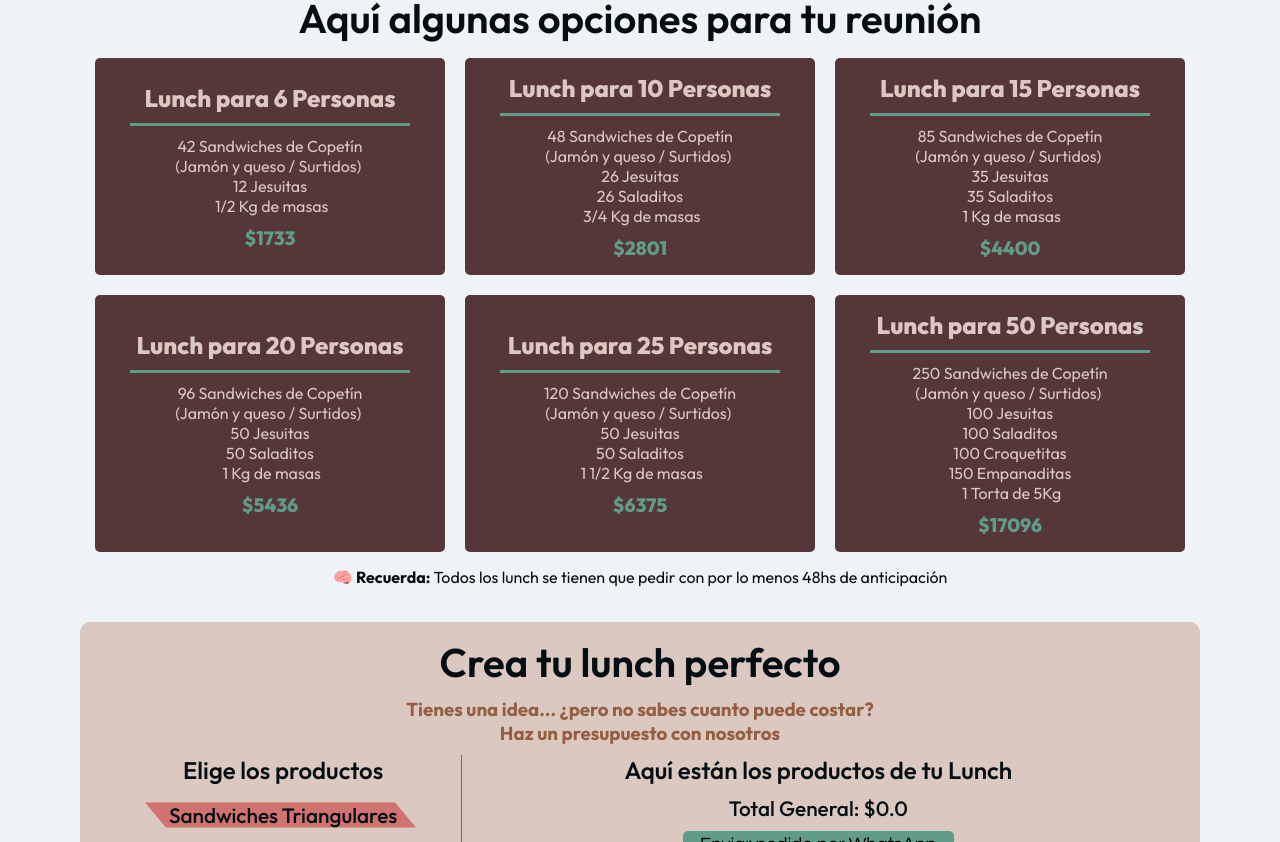
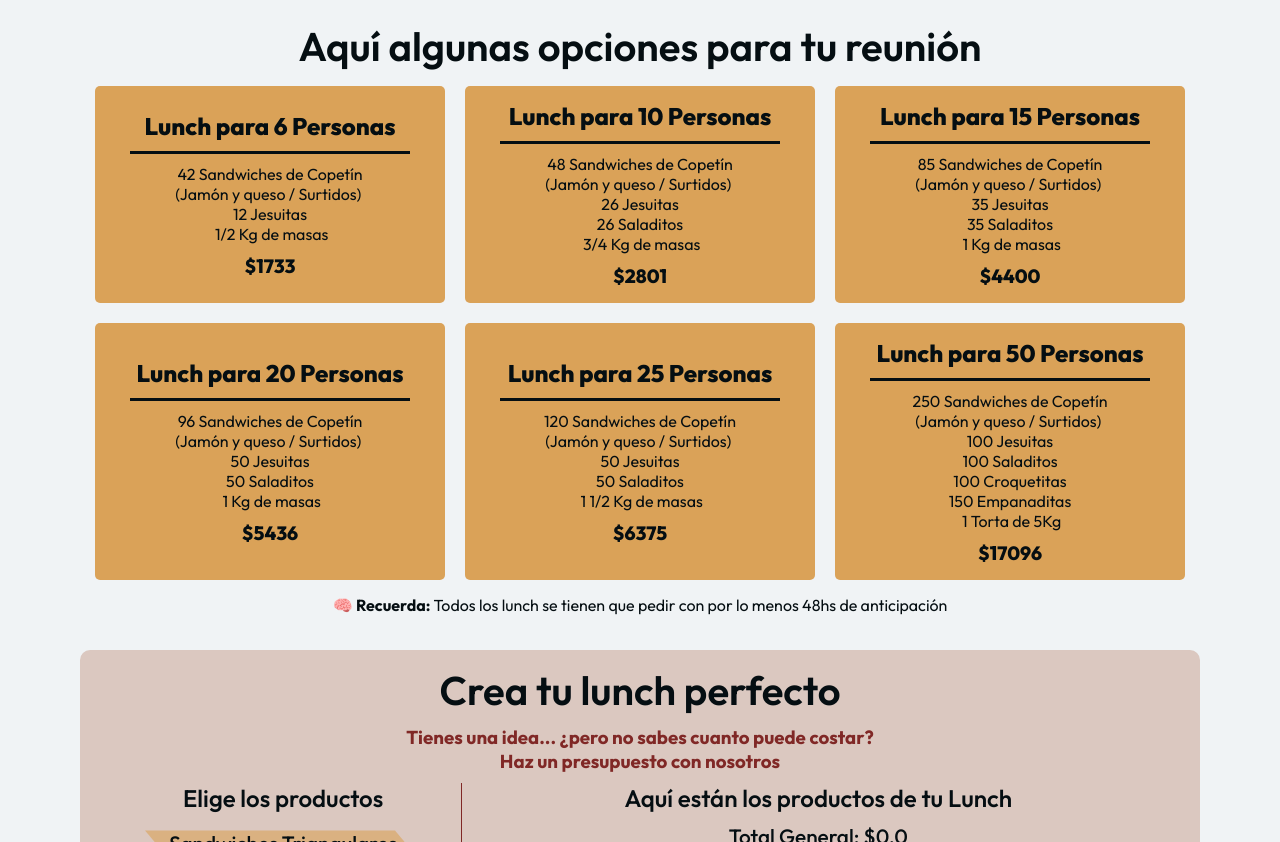
Before and after one commit to Veneburon15/panaderia_josefina, a React (Vite) app: page /lunchService in a window 1280 px wide. Shown: the part 818-1660 px from the top of the page. Built offline with nearby package versions, Linux system fonts and the light colour scheme.

Commit message:
Color pallete selection, ContactPage Basic LayOut

```diff
--- a/src/Pages/Contact/ContactPage.jsx
+++ b/src/Pages/Contact/ContactPage.jsx
@@ -5,27 +5,29 @@ const ContactPage = () => {
 
   return (
     <main className='contactMain'>
-      <section className='contactoLeftSection'>
+      <section className='topSectionContainer'>
+        <div className='contactoLeftDiv'>
           <h2>¡Escríbenos Por WhatsApp!</h2>
           <p>Si necesitas algún presupuesto o tienes alguna consulta sobre nuestros productos, no dudes en escribirnos</p>
           <button>
             <a href={`https://wa.me/${phoneNumber}`}
-          //   className={`whatsapp-button ${showButton ? 'show' : 'hide'}`}
               target="_blank"
               rel="noopener noreferrer">
                 Escríbenos
                 {/* <img src={WppIcon} alt="ícono de WhatsApp" className='iconWpp'/> */}
             </a>
           </button>
-      </section>
-      <section className='schedule'>
+        </div>
+        <div className='schedule'>
           <h2>Nuestro horario</h2>
           <h3>Todos los días</h3>
           <p>Desde las 6:30hs hasta las 20:00hs</p>
           <p>Nos encontrarás cocinando los mejores productos para que deleites tu paladar</p>
+        </div>
       </section>
-      <section className='map'>
-        {/* AQUI COLOCAREMOS EL MAPA */}
+      <section className='mapContainer'>
+        <h2 className=''>¿Dónde nos encontramos?</h2>
+        <iframe className='Map' src="https://www.google.com/maps/embed?pb=!1m18!1m12!1m3!1d26192.985137133215!2d-56.22575011700157!3d-34.85313302781232!2m3!1f0!2f0!3f0!3m2!1i1024!2i768!4f13.1!3m3!1m2!1s0x95a1d54a10c82889%3A0x68a17f2e633d403c!2sPanader%C3%ADa%20Josefina!5e0!3m2!1ses!2suy!4v1674613613299!5m2!1ses!2suy"></iframe>
       </section>
     </main>
   )
--- /dev/null
+++ b/src/scss/_contactPage.scss
@@ -0,0 +1,60 @@
+.contactMain{
+    @include flex_column;
+    text-align: center;
+    padding: 25px 80px 25px 80px;
+    gap: 30px;
+
+    .topSectionContainer{
+        @include flex_row;
+        height: max-content;
+
+
+        .contactoLeftDiv{
+            @include flex_column;
+            width: 50%;
+            gap: 10px;
+            align-items: center;
+            background-color: $primary-logo-color;
+            border-radius: $border-radius;
+            padding: 25px;
+
+
+            button{
+                width: max-content;
+                border-radius: 5px;
+                border: solid 1px ;
+                padding: 7px 30px 7px 30px;
+                a{
+                    font-size: 1rem;
+                    font-weight: 500;
+                    font-family: $headers-font-Outfit;
+                }
+            }
+        }
+        .schedule{
+            @include flex_column;
+            width: 50%;
+            gap: 10px;
+            padding: 25px;
+
+            h3{
+                font-size: 1.5rem;
+            }
+            p{
+                font-size: 1.1rem;
+            }
+        }
+    }
+
+    .mapContainer{
+        @include flex_column;
+        height: 70vh;
+        gap: 15px;
+
+        .Map{
+            width: 100%;
+            height: 100%;
+            border: none;
+        }
+    }
+}
--- a/src/scss/_lunchService.scss
+++ b/src/scss/_lunchService.scss
@@ -159,7 +159,7 @@
                 text-align: center;
                 width: 100%;
                 height: 100%;
-                background-color: $terciary-background-color;
+                background-color: $secondary-background-color;
                 border-radius: 5px;
                 padding: 15px 0;
                 gap: 10px;
@@ -167,18 +167,18 @@
                 h4{
                     font-size: 1.5rem;
                     font-weight: 800;
-                    color: $secondary-font-color;
+                    color: $main-font-color;
                 }
 
                 .decorationSpan{
                     height: 3px;
                     width: 80%;
-                    background-color: $secondary-complementary-color;
+                    background-color: $main-font-color
                 }
 
                 p{
                     font-weight: 700;
-                    color: $secondary-complementary-color;
+                    color: $main-font-color;
                 }
 
                 pre{
@@ -187,7 +187,7 @@
                     font-family: $headers-font-Outfit;
                     text-wrap:balance;
                     font-weight: 400;
-                    color: $secondary-font-color;
+                    color: $main-font-color;
                 }
 
                 .lunchExtraData{
@@ -275,6 +275,7 @@
                             z-index: 2;
                             position: relative;
                             background-color: transparent;
+                            width: 100%;
                         }
 
                         span {
@@ -294,6 +295,7 @@
                     .toggleTrigger:hover{
                         span{
                             background-color: $primary-color;
+                            transform: translate(-57%, -50%) skewX(-40deg);
 
                         }
                     }
--- a/src/scss/_variables.scss
+++ b/src/scss/_variables.scss
@@ -9,21 +9,106 @@ $secondary-font-color: #dbc8c0;
 // $background-color: #232020;
 
 // PALETTE
-$primary-color: #955E42;
-$complementary-main-color: #ff6f0e;
-$primary-logo-color: #ca3a3a;
-$secondary-color: #fcca46;
-$terciary-color: #233d4d;
-$main-complementary-color: #a1c181;
-$secondary-complementary-color: #619b8a;
+// $primary-color: #955E42;
+// $complementary-main-color: #ff6f0e;
+// $primary-logo-color: #ca3a3a;
+// $secondary-color: #fcca46;
+// $terciary-color: #233d4d;
+// $main-complementary-color: #a1c181;
+// $secondary-complementary-color: #619b8a;
 
-// // BACKGROUND COLORS
-$main-background-color: #104C64;
-$secondary-background-color: #B58863;
-$terciary-background-color: #553739;
-$complementary-background-color: #232020;
+// // // BACKGROUND COLORS
+// $main-background-color: #104C64;
+// $secondary-background-color: #B58863;
+// $terciary-background-color: #553739;
+// $complementary-background-color: #232020;
 $whatsApp-background: #25d366;
+
+
+//Paleta 1
+// // $primary-color:#F3E5D9;
+// // $complementary-main-color: #ECD4B4;
+// // $primary-logo-color: #FFBE98;
+// // $secondary-color: #C96C53;
+// // $terciary-color: #DC8036;
+// // $main-complementary-color: #77503D;
+// // $secondary-complementary-color: #77503D;
+// // $complementary-background-color: #C96C53;
+// // $main-background-color: #ECD4B4;
+// // $secondary-background-color: #F3E5D9;
+// // $terciary-background-color: #DC8036;
+
+
+//Paleta 2
+// // $primary-color:#F7F1E6;
+// // $complementary-main-color: #A8744F;
+// // $primary-logo-color: #90AEB2;
+// // $secondary-color: #DD8E75;
+// // $terciary-color: #B6594C;
+// // $main-complementary-color: #37514D;
+// // $secondary-complementary-color: #37514D;
+// // $complementary-background-color: #B6594C;
+// // $main-background-color: #90AEB2;
+// // $secondary-background-color: #DD8E75;
+// // $terciary-background-color: #A8744F;
+
+
+//Paleta 3
+// $primary-color:#EFE7DA;
+// $complementary-main-color: #E1DACA;
+// $primary-logo-color: #C1B6A4;
+// $secondary-color: #F6F5EC;
+// $terciary-color: #B29079;
+// $main-complementary-color: #B29079;
+// $secondary-complementary-color: #C1B6A4;
+// $complementary-background-color: #F6F5EC;
+// $main-background-color: #E1DACA;
+// $secondary-background-color: #EFE7DA;
+// $terciary-background-color: #B29079;
+
+//paleta 4
+// $primary-color:#3B352B;
+// $complementary-main-color: #F7F3E3;
+// $primary-logo-color: #B3B6B7;
+// $secondary-color: #6F1A07;
+// $terciary-color: #4D1E10;
+// $main-complementary-color: #2B211B;
+// $secondary-complementary-color: #2B211B;
+// $complementary-background-color: #4D1E10;
+// $main-background-color: #6F1A07;
+// $secondary-background-color: #B3B6B7;
+// $terciary-background-color: #F7F3E3;
+
+//paleta 5
+$primary-color:#802826;
+$complementary-main-color: #201F1D;
+$primary-logo-color: #DAA258;
+$secondary-color: #E0D6D5;
+$terciary-color: #AF4708;
+$main-complementary-color: #B57A5A;
+$secondary-complementary-color: #B57A5A;
+$complementary-background-color: #AF4708;
+$main-background-color: #E0D6D5;
+$secondary-background-color: #DAA258;
+$terciary-background-color: #AF4708;
+//ESTE SE VE MUY BIEN
+
+//paleta 6
+// $primary-color:#682022;
+// $complementary-main-color: #262421;
+// $primary-logo-color: #B7A28E;
+// $secondary-color: #5F584D;
+// $terciary-color: #340F0F;
+// $main-complementary-color: #7E542E;
+// $secondary-complementary-color: #7E542E;
+// $complementary-background-color: #340F0F;
+// $main-background-color: #5F584D;
+// $secondary-background-color: #B7A28E;
+// $terciary-background-color: #262421;
+//ESTE SE VE MUY BIEN
+
 
 
 // // // MEASURES
 $bento-gap: 5px;
+$border-radius: 15px;
--- a/src/scss/universal.scss
+++ b/src/scss/universal.scss
@@ -1,4 +1,4 @@
-@import "variables", "mixins", "navbar", "footer", "homePage", "lunchService", "components";
+@import "variables", "mixins", "navbar", "footer", "homePage", "lunchService", "components", "contactPage";
 
 // RESET
 * {
@@ -38,8 +38,8 @@
 
     h2{
         font-weight: 600;
+        font-size: 2rem;
     }
-
 }
 
 
```
Lines whose indentation alone changed are shown as unchanged.
